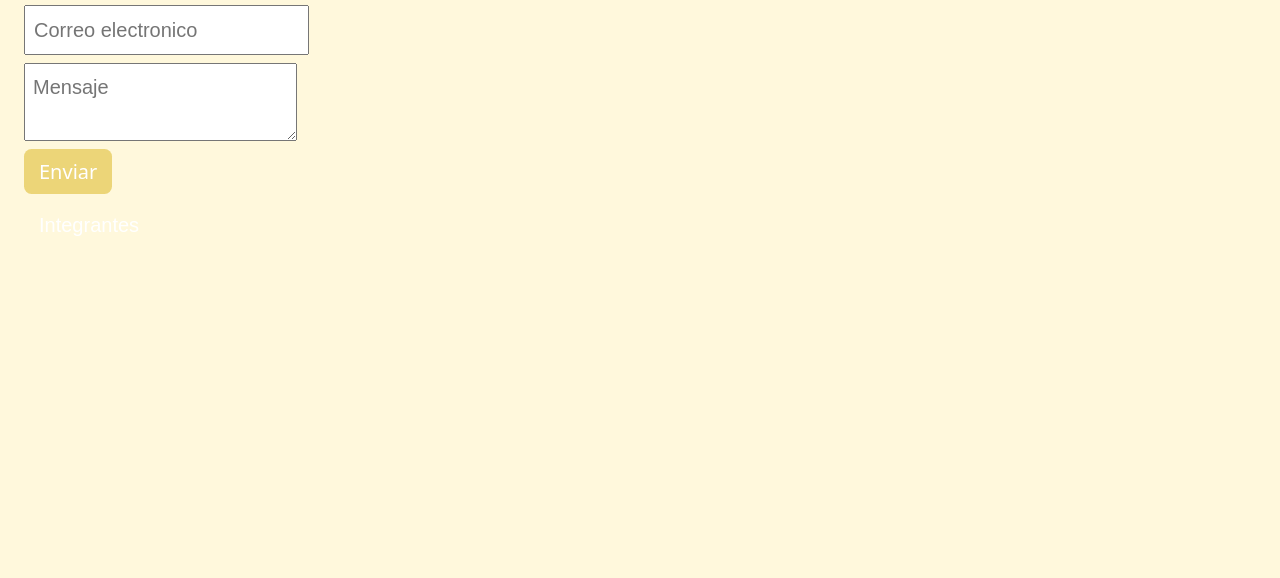
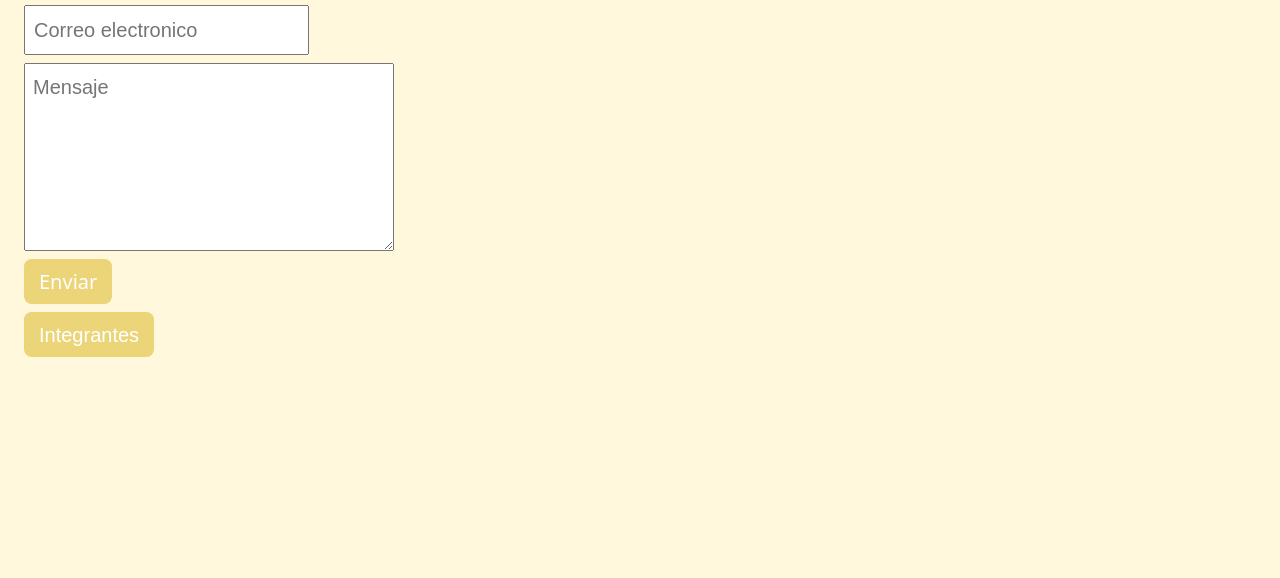
Before and after one commit to RodrigoVcc/test, a plain HTML site: page contacto.html in a window 1280 px wide. Shown: the part 127-705 px from the top of the page. Drawn offline with nearby package versions, Linux system fonts and the light colour scheme.

Commit message:
Add files via upload

```diff
--- a/css/contacto.css
+++ b/css/contacto.css
@@ -9,16 +9,28 @@ body {
     padding: 24px;
     background-color:cornsilk;
 }
-input, textarea, button{
+input, button{
     margin: 4px 0;
     padding: 8px;
 
+}
+textarea{
+    margin: 4px 0;
+    padding: 8px;
+    width: 30%;
+    height: 25%;
 }
 .btn{
     border: none;
     color: white;
     cursor: pointer;
 
+}
+.btn-bd-primary {
+    background-color: rgb(236, 213, 120);
+  }
+.card-body{
+    background-color: cornsilk;
 }
 .Enviar{
     background-color:rgb(236, 213, 120) ;
```
